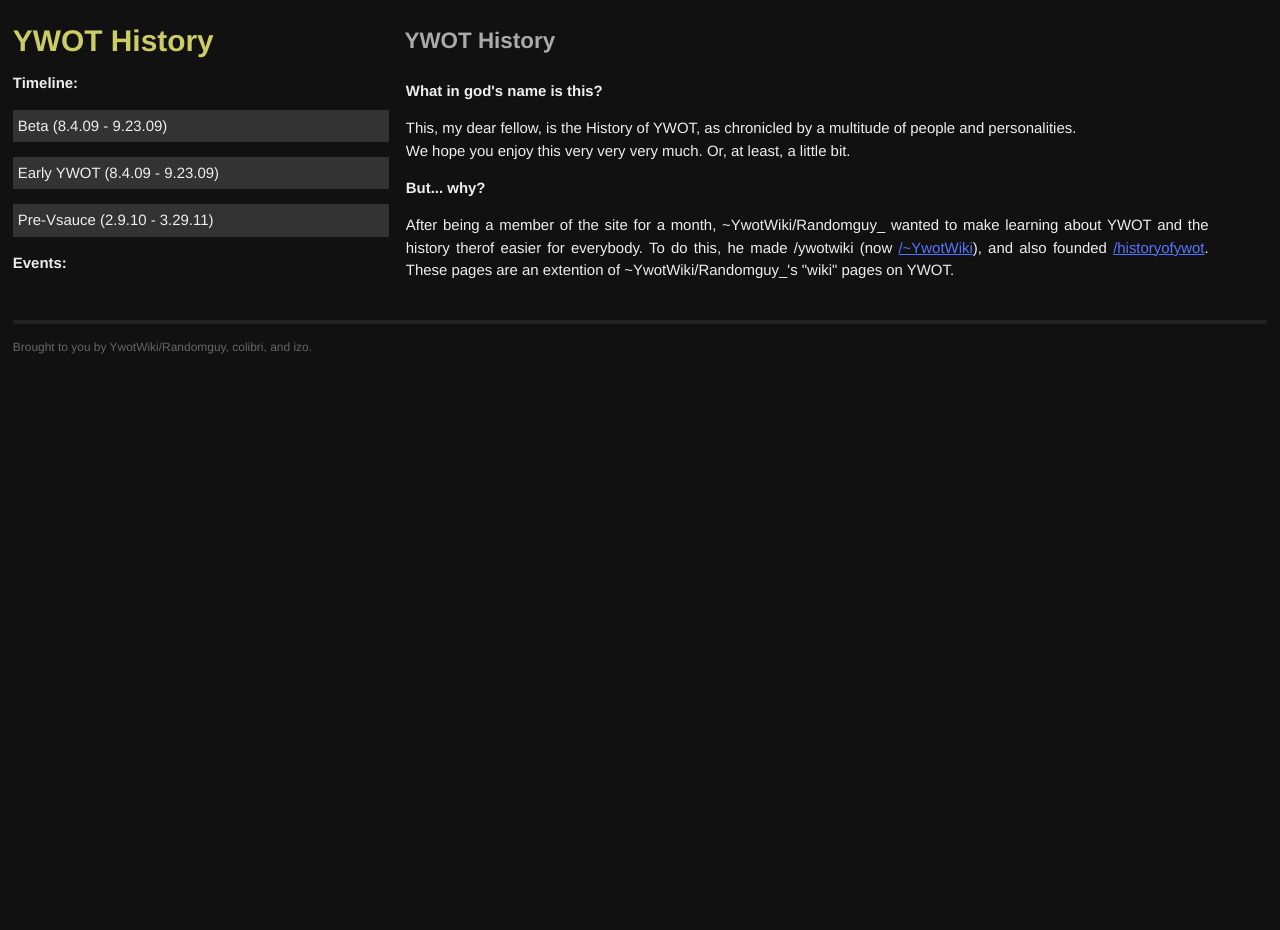
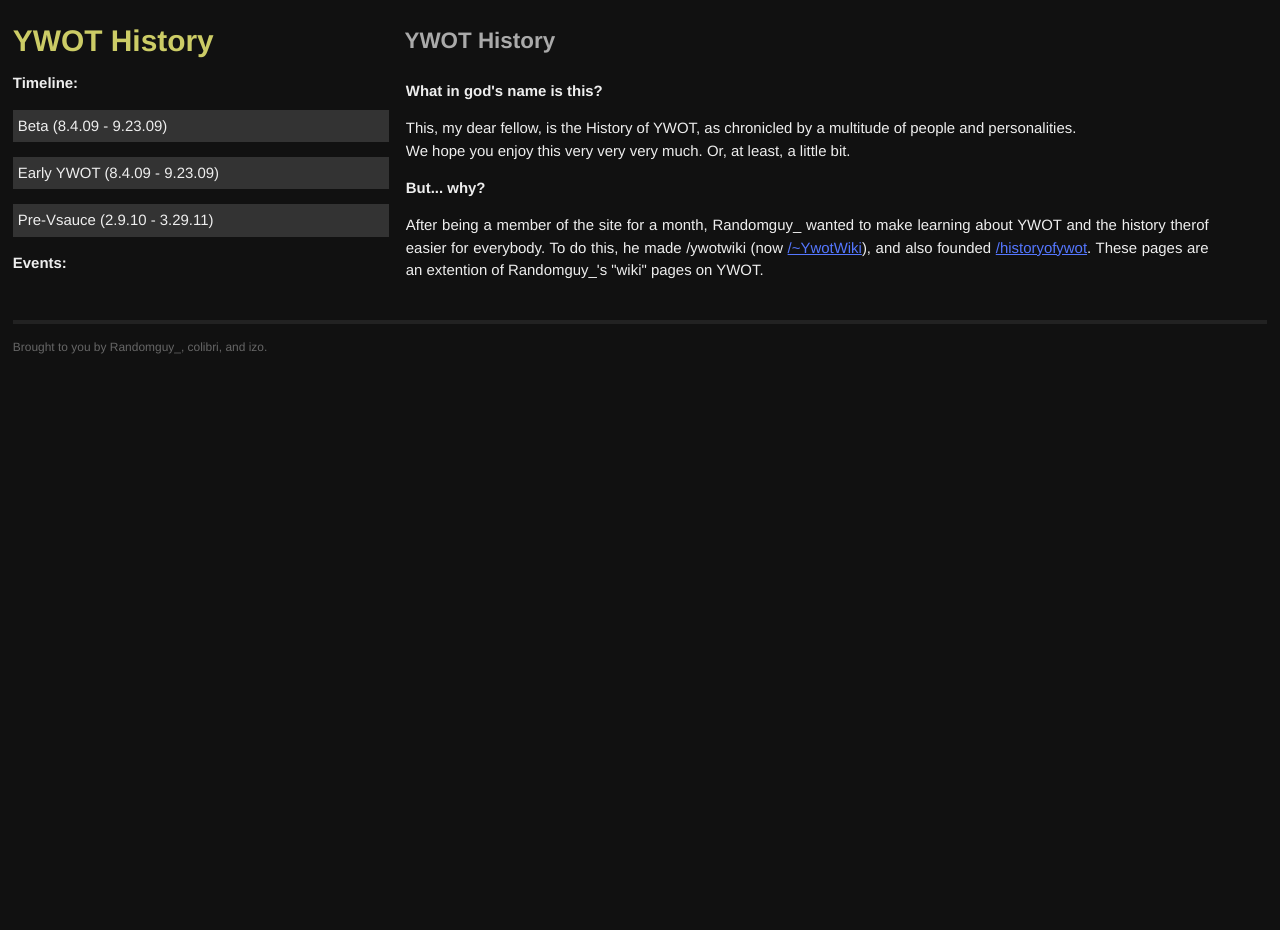
Before and after one commit to ywothistory/ywothistory.github.io, a Jekyll site: the page built from index.html, in a window 1280 px wide. Built offline with Jekyll 4.4.1, drawn with Linux system fonts in a browser that asks for light colours; Markdown is read by kramdown in place of the engine named in the settings.

Commit message:
asnoeuht

```diff
--- a/_layouts/default.html
+++ b/_layouts/default.html
@@ -34,7 +34,7 @@
           <div class="footer">
             <div class="contact">
               <p>
-                Brought to you by YwotWiki/Randomguy, colibri, and izo.
+                Brought to you by Randomguy_, colibri, and izo.
               </p>
             </div>
           </div>
--- a/index.html
+++ b/index.html
@@ -8,5 +8,5 @@ title: YWOT History
   <h2>What in god's name is this?</h2>
   <p>This, my dear fellow, is the History of YWOT, as chronicled by a multitude of people and personalities.<br />We hope you enjoy this very very very much. Or, at least, a little bit.</p>
 	<h2>But... why?</h2>
-	<p>After being a member of the site for a month, ~YwotWiki/Randomguy_ wanted to make learning about YWOT and the history therof easier for everybody. To do this, he made /ywotwiki (now <a href="http://yourworldoftext.com/~ywotwiki">/~YwotWiki</a>), and also founded <a href="http://www.yourworldoftext.com/~randomguy_/historyofywot">/historyofywot</a>. These pages are an extention of ~YwotWiki/Randomguy_'s "wiki" pages on YWOT.</p>
+	<p>After being a member of the site for a month, Randomguy_ wanted to make learning about YWOT and the history therof easier for everybody. To do this, he made /ywotwiki (now <a href="http://yourworldoftext.com/~ywotwiki">/~YwotWiki</a>), and also founded <a href="http://www.yourworldoftext.com/~randomguy_/historyofywot">/historyofywot</a>. These pages are an extention of Randomguy_'s "wiki" pages on YWOT.</p>
 </div>
```
